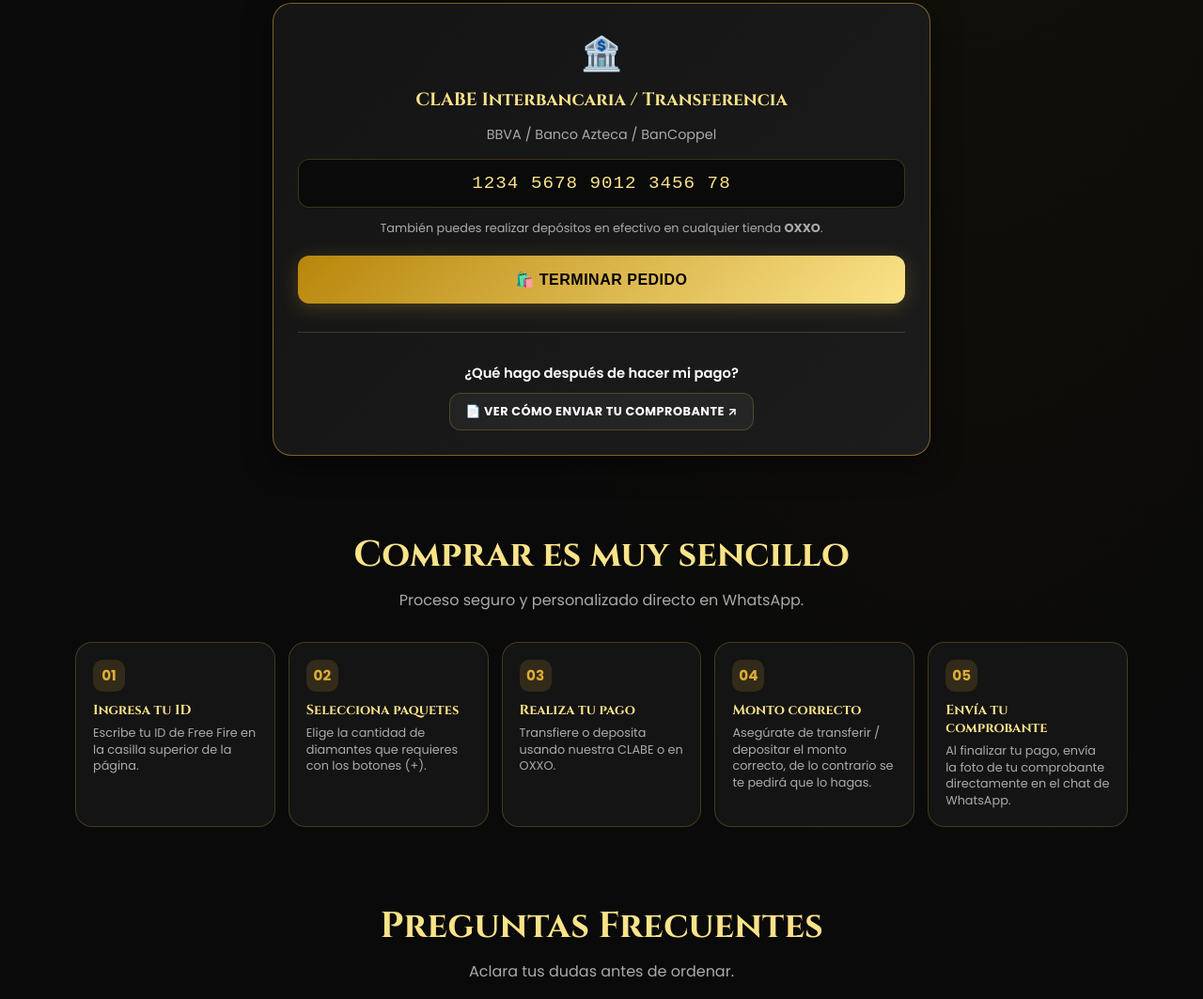
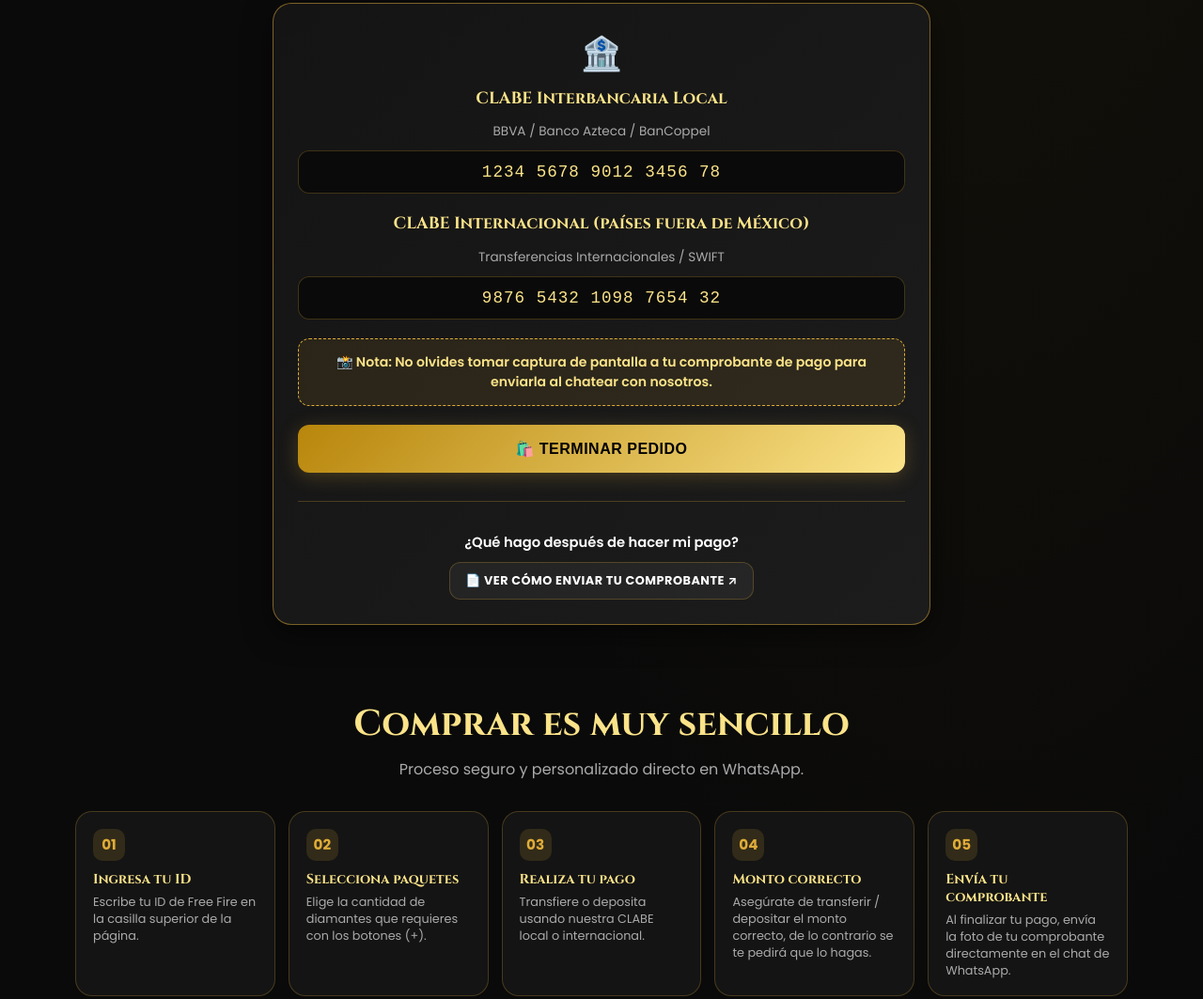
Before and after one commit to dxnzzventas/Tienda-prueba, a plain HTML site: page index.html in a window 1280 px wide. Shown: the part 2432-3495 px from the top of the page at 94% size. Drawn offline with Linux system fonts and the light colour scheme.

Commit message:
Actualización de clabe y letras en la sección de datos de pago

```diff
--- a/index.html
+++ b/index.html
@@ -347,7 +347,7 @@ header {
 .btn-confirm { background: linear-gradient(135deg, var(--gold-dark), var(--gold-light)); border: none; color: #000; box-shadow: 0 4px 15px rgba(223, 172, 56, 0.3); }
 .btn-confirm:hover { filter: brightness(1.1); }
 
-/* PASOS Y PREGUNTAS (Actualizado a 5 columnas / elementos) */
+/* PASOS Y PREGUNTAS */
 .steps { display: grid; grid-template-columns: repeat(5, 1fr); gap: 14px; }
 .step {
   padding: 18px;
@@ -612,12 +612,25 @@ footer {
     </div>
     <div style="background: linear-gradient(135deg, var(--panel), var(--panel2)); border: 1px solid var(--line-strong); border-radius: 20px; padding: 26px; max-width: 700px; margin: 0 auto; text-align: center; box-shadow: 0 10px 30px rgba(0,0,0,0.5);">
       <div style="font-size: 2.2rem; margin-bottom: 10px;">🏦</div>
-      <h3 style="font-family: 'Cinzel', serif; color: var(--gold-light); font-size: 1.2rem; margin: 0 0 10px;">CLABE Interbancaria / Transferencia</h3>
-      <p style="color: var(--muted); font-size: 0.9rem; margin-bottom: 15px;">BBVA / Banco Azteca / BanCoppel</p>
-      <div style="background: #0a0a0a; border: 1px solid var(--line); border-radius: 12px; padding: 14px; font-family: monospace; font-size: 1.2rem; color: var(--gold-light); letter-spacing: 1px; user-select: all; margin-bottom: 12px;">
+
+      <!-- CLABE LOCAL -->
+      <h3 style="font-family: 'Cinzel', serif; color: var(--gold-light); font-size: 1.1rem; margin: 0 0 6px;">CLABE Interbancaria Local</h3>
+      <p style="color: var(--muted); font-size: 0.85rem; margin-bottom: 10px;">BBVA / Banco Azteca / BanCoppel</p>
+      <div style="background: #0a0a0a; border: 1px solid var(--line); border-radius: 12px; padding: 12px; font-family: monospace; font-size: 1.1rem; color: var(--gold-light); letter-spacing: 1px; user-select: all; margin-bottom: 20px;">
         1234 5678 9012 3456 78
       </div>
-      <p style="color: var(--muted); font-size: 0.8rem; margin-bottom: 20px;">También puedes realizar depósitos en efectivo en cualquier tienda <b>OXXO</b>.</p>
+
+      <!-- CLABE INTERNACIONAL -->
+      <h3 style="font-family: 'Cinzel', serif; color: var(--gold-light); font-size: 1.1rem; margin: 0 0 6px;">CLABE Internacional (países fuera de México)</h3>
+      <p style="color: var(--muted); font-size: 0.85rem; margin-bottom: 10px;">Transferencias Internacionales / SWIFT</p>
+      <div style="background: #0a0a0a; border: 1px solid var(--line); border-radius: 12px; padding: 12px; font-family: monospace; font-size: 1.1rem; color: var(--gold-light); letter-spacing: 1px; user-select: all; margin-bottom: 20px;">
+        9876 5432 1098 7654 32
+      </div>
+
+      <!-- NOTA DE CAPTURA DE COMPROBANTE -->
+      <div style="background: rgba(223, 172, 56, 0.1); border: 1px dashed var(--gold); border-radius: 12px; padding: 14px; margin-bottom: 20px; color: var(--gold-light); font-size: 0.88rem; font-weight: 600; line-height: 1.5;">
+        📸 Nota: No olvides tomar captura de pantalla a tu comprobante de pago para enviarla al chatear con nosotros.
+      </div>
 
       <!-- BOTÓN TERMINAR PEDIDO -->
       <button class="btn" onclick="mostrarModalConfirmacion()" style="width: 100%; font-size: 1rem; padding: 16px; margin-bottom: 20px;">
@@ -634,7 +647,7 @@ footer {
     </div>
   </section>
 
-  <!-- CÓMO FUNCIONA (5 PASOS ACTUALIZADOS) -->
+  <!-- CÓMO FUNCIONA -->
   <section class="section wrap" id="como-funciona">
     <div class="section-head">
       <h2>Comprar es muy sencillo</h2>
@@ -654,7 +667,7 @@ footer {
       <div class="step">
         <b>03</b>
         <h3>Realiza tu pago</h3>
-        <p>Transfiere o deposita usando nuestra CLABE o en OXXO.</p>
+        <p>Transfiere o deposita usando nuestra CLABE local o internacional.</p>
       </div>
       <div class="step">
         <b>04</b>
@@ -678,7 +691,7 @@ footer {
     <div class="faq">
       <details>
         <summary>¿Cómo realizo el pago?</summary>
-        <p>Puedes transferir a nuestra CLABE interbancaria o hacer un depósito en efectivo en cualquier OXXO.</p>
+        <p>Puedes transferir a nuestra CLABE interbancaria local o internacional.</p>
       </details>
       <details>
         <summary>¿Necesitan mi contraseña?</summary>
@@ -728,7 +741,7 @@ footer {
   <div class="wrap footerrow">
     <div>
       <a class="brand" href="#inicio">💎 DXNZZ <span>VENTAS</span></a>
-      <div>Recargas de Free Fire · Pagos por transferencia y efectivo.</div>
+      <div>Recargas de Free Fire · Pagos por transferencia local e internacional.</div>
     </div>
     <div class="disclaimer">
       Free Fire es una marca registrada de Garena. Dxnzz ventas es una tienda independiente de ventas y servicios de recarga.
```
